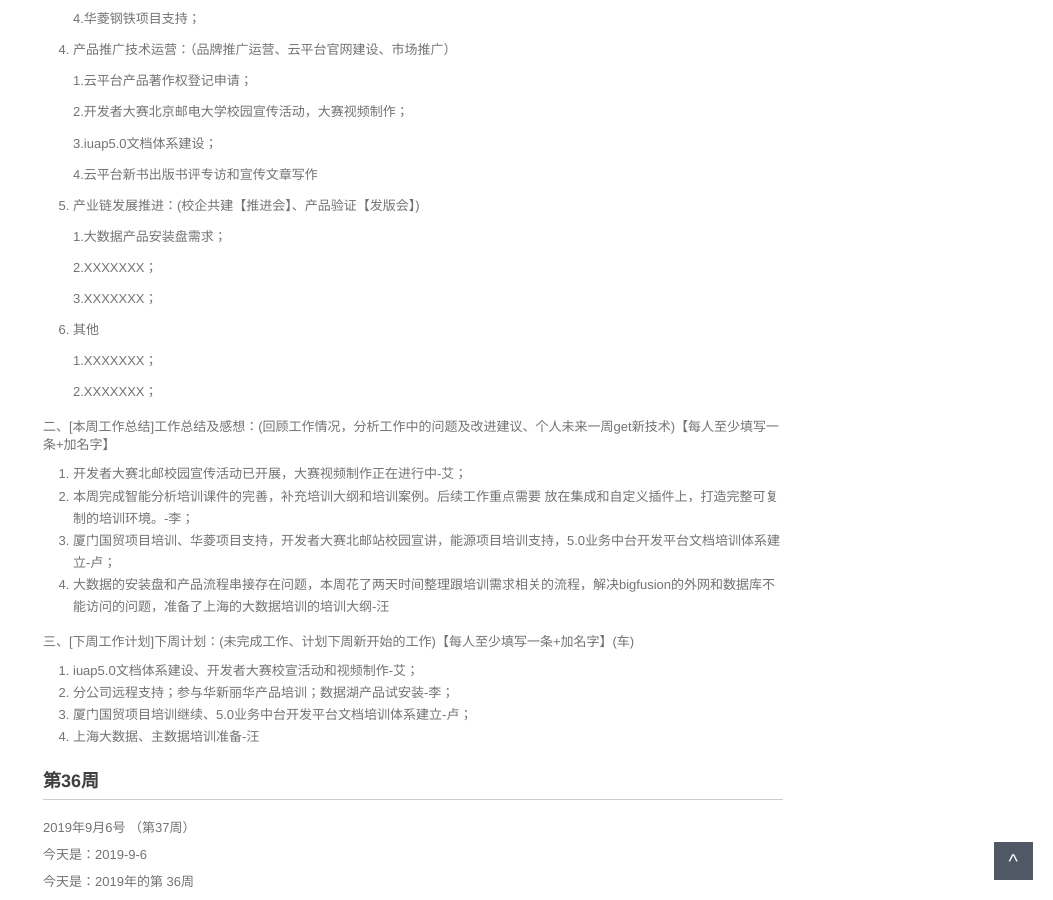
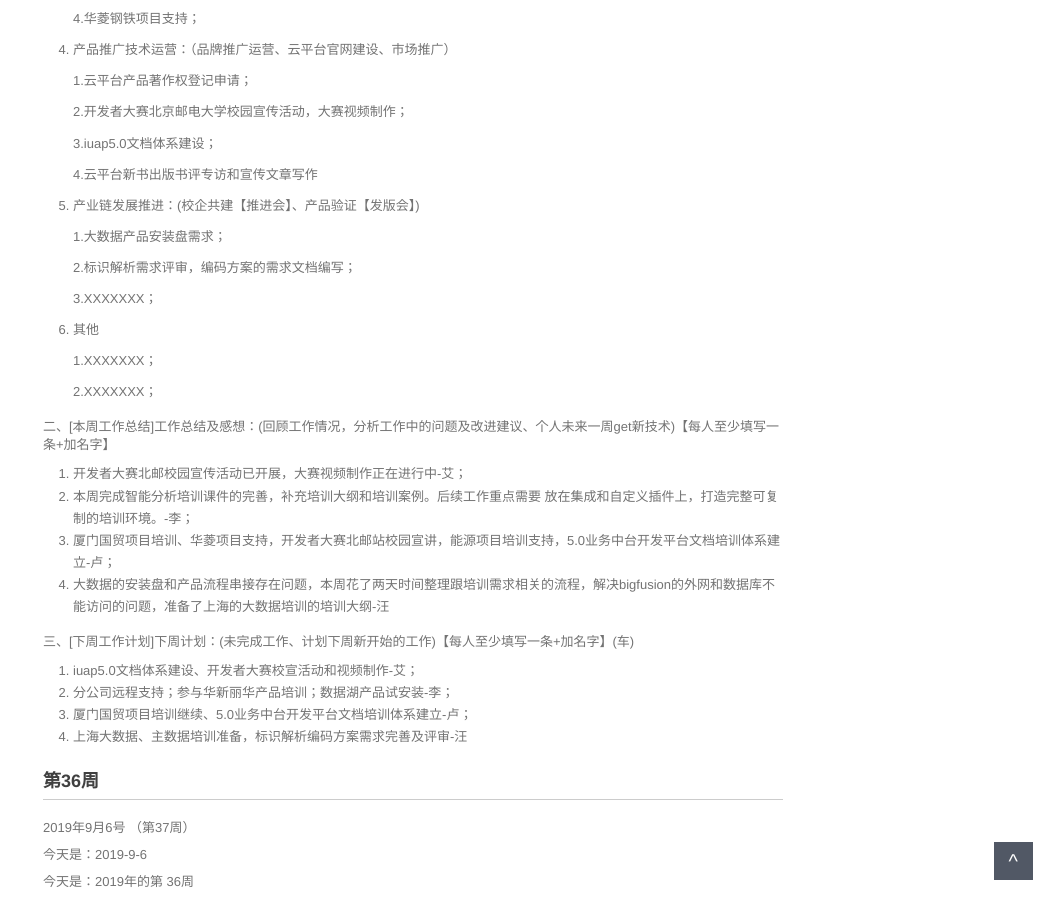
Before and after one commit to walllFlower/blog, a Jekyll site: the page built from _posts/2018-07-17-day_report_cxz.md, in a window 1280 px wide and 900 px high, scrolled down 901 px. Shown: the whole window, without its empty margins (227-1280 px from the left). Built offline with Jekyll 4.4.1, drawn with Linux system fonts in a browser that asks for light colours; comment, search, counter and statistics services are not loaded.

Commit message:
Update 2018-07-17-day_report_cxz.md

```diff
--- a/_posts/2018-07-17-day_report_cxz.md
+++ b/_posts/2018-07-17-day_report_cxz.md
@@ -65,7 +65,7 @@ categories: 技术运营工作周报
 
     1.大数据产品安装盘需求；
 
-    2.XXXXXXX；
+    2.标识解析需求评审，编码方案的需求文档编写；
 
     3.XXXXXXX；
 
@@ -87,7 +87,7 @@ categories: 技术运营工作周报
 1. iuap5.0文档体系建设、开发者大赛校宣活动和视频制作-艾；
 2. 分公司远程支持；参与华新丽华产品培训；数据湖产品试安装-李；
 3. 厦门国贸项目培训继续、5.0业务中台开发平台文档培训体系建立-卢；
-4. 上海大数据、主数据培训准备-汪
+4. 上海大数据、主数据培训准备，标识解析编码方案需求完善及评审-汪
 
 
 ###  第36周
```
